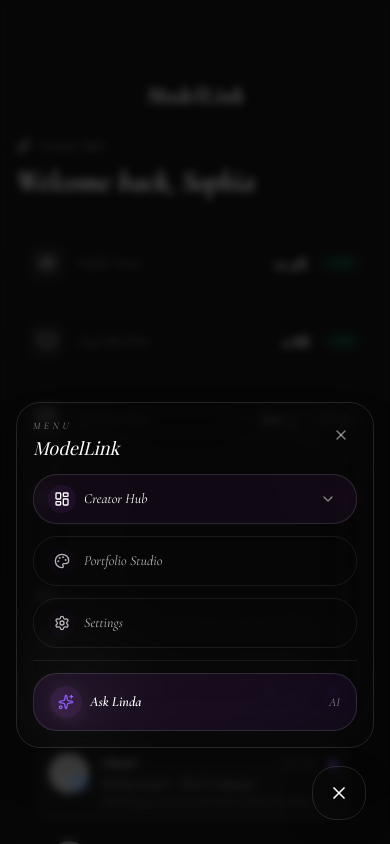
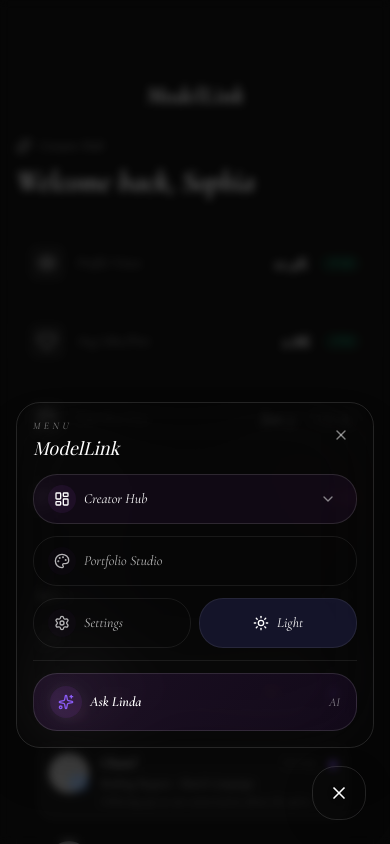
Before and after one commit to solvys/modelink, a React (Vite) app: page / in a window 390 px wide. Both pictures are taken after a click on the button "Open menu". Shown: the top 844 px of the page. Built offline with nearby package versions, Linux system fonts and the light colour scheme; grey boxes are pictures that could not be loaded.

Commit message:
feat: Add theme toggle in mobile menu next to Settings
- Split Settings row with theme toggle button (50/50 width)
- Shows Sun/Light or Moon/Dark based on current theme
- Theme toggle works directly from mobile hamburger menu

```diff
--- a/src/components/AppSidebar.tsx
+++ b/src/components/AppSidebar.tsx
@@ -12,9 +12,12 @@
   X,
   Sparkles,
   ChevronDown,
+  Sun,
+  Moon,
 } from "lucide-react";
 import { cn } from "@/lib/utils";
 import { useSidebar } from "@/contexts/SidebarContext";
+import { useTheme } from "@/contexts/ThemeContext";
 import { creatorHubNavLinks } from "@/data/navigation";
 
 const CREATOR_HUB_EXPANDED_KEY = "modelink-creator-hub-expanded";
@@ -41,6 +44,7 @@
 export function AppSidebar() {
   const location = useLocation();
   const { collapsed, toggleCollapsed } = useSidebar();
+  const { theme, toggleTheme } = useTheme();
   const [isMounted, setIsMounted] = useState(false);
   const [creatorHubExpanded, setCreatorHubExpanded] = useState(() => {
     if (typeof window !== "undefined") {
@@ -146,7 +150,7 @@
                     <X className="w-4 h-4" />
                   </button>
                 </div>
-                {navItems.map((item) => {
+                {navItems.filter(item => item.label !== "Settings").map((item) => {
                   const hasChildren = Boolean(item.children?.length);
                   const active = hasChildren
                     ? item.children!.some((child) => isRouteActive(child.href))
@@ -227,6 +231,53 @@
                     </div>
                   );
                 })}
+
+                {/* Settings & Theme Toggle - Split Row */}
+                <div className="flex gap-2">
+                  <Link
+                    to="/settings"
+                    onClick={handleNavClick}
+                    className="flex-1 flex items-center gap-2 rounded-2xl border px-3.5 py-2.5 text-sm transition-colors"
+                    style={{
+                      borderColor: isRouteActive("/settings") ? "var(--border-muted)" : "var(--border-subtle)",
+                      backgroundColor: isRouteActive("/settings") ? "rgba(107, 46, 143, 0.1)" : "transparent",
+                      color: isRouteActive("/settings") ? "var(--text-primary)" : "var(--text-secondary)",
+                    }}
+                  >
+                    <div
+                      className="p-1.5 rounded-xl"
+                      style={{
+                        backgroundColor: isRouteActive("/settings") ? "rgba(107, 46, 143, 0.15)" : "rgba(107, 46, 143, 0.05)",
+                        color: isRouteActive("/settings") ? "var(--text-primary)" : "var(--text-secondary)",
+                      }}
+                    >
+                      <Settings className="w-4 h-4" />
+                    </div>
+                    Settings
+                  </Link>
+                  <button
+                    onClick={toggleTheme}
+                    aria-label={theme === "dark" ? "Switch to light mode" : "Switch to dark mode"}
+                    className="flex-1 flex items-center justify-center gap-2 rounded-2xl border px-3.5 py-2.5 text-sm transition-colors"
+                    style={{
+                      borderColor: "var(--border-subtle)",
+                      backgroundColor: theme === "light" ? "rgba(245, 158, 11, 0.15)" : "rgba(99, 102, 241, 0.15)",
+                      color: "var(--text-primary)",
+                    }}
+                  >
+                    {theme === "dark" ? (
+                      <>
+                        <Sun className="w-4 h-4" />
+                        Light
+                      </>
+                    ) : (
+                      <>
+                        <Moon className="w-4 h-4" />
+                        Dark
+                      </>
+                    )}
+                  </button>
+                </div>
                 <div
                   className="pt-3"
                   style={{ borderTop: "1px solid var(--border-subtle)" }}
```
